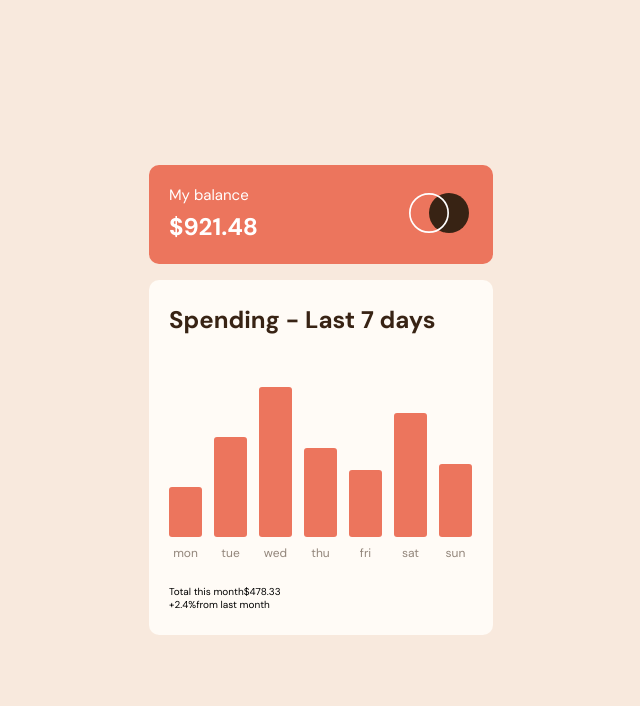
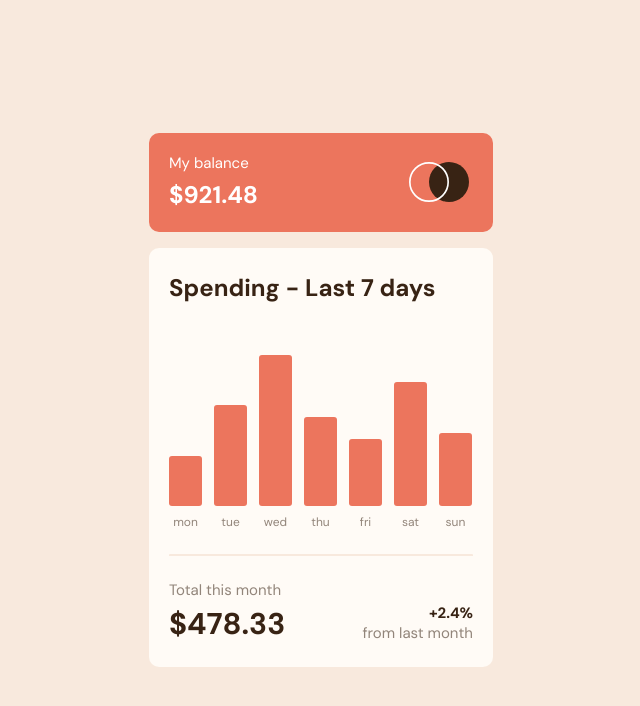
Before and after one commit to AdamHaniff/Expenses-Chart-Component, a React (Create React App) app: page / in a window 1280 px wide. Shown: the top 706 px of the page, without its empty margins (319-959 px from the left). Built offline with nearby package versions, Linux system fonts and the light colour scheme.

Commit message:
Styled total element in 375px layout

```diff
--- a/src/css/main.css
+++ b/src/css/main.css
@@ -102,4 +102,37 @@ body {
 .spending__day {
   color: #92857a;
   font-size: 1.2rem;
+}
+
+.total {
+  border-top: 0.2rem solid #f8e9dd;
+  border-radius: 0.1rem;
+  padding-top: 2.4rem;
+  display: flex;
+  justify-content: space-between;
+}
+.total__this-month {
+  display: flex;
+  flex-direction: column;
+  gap: 0.4rem;
+}
+.total__label {
+  color: #92857a;
+  font-size: 1.5rem;
+}
+.total__spent {
+  color: #382314;
+  font-size: 3rem;
+  font-weight: 700;
+}
+.total__last-month {
+  display: flex;
+  flex-direction: column;
+  justify-content: flex-end;
+}
+.total__percentage {
+  color: #382314;
+  font-size: 1.5rem;
+  font-weight: 700;
+  text-align: right;
 }/*# sourceMappingURL=main.css.map */
--- a/src/sass/main.scss
+++ b/src/sass/main.scss
@@ -138,3 +138,42 @@ body {
     font-size: 1.2rem;
   }
 }
+
+// ************* TOTAL *************
+.total {
+  border-top: 0.2rem solid $color-antique-white;
+  border-radius: 0.1rem;
+  padding-top: 2.4rem;
+  display: flex;
+  justify-content: space-between;
+
+  &__this-month {
+    display: flex;
+    flex-direction: column;
+    gap: 0.4rem;
+  }
+
+  &__label {
+    color: $color-stonewall;
+    font-size: 1.5rem;
+  }
+
+  &__spent {
+    color: $color-brown-tumbleweed;
+    font-size: 3rem;
+    font-weight: $fw-bold;
+  }
+
+  &__last-month {
+    display: flex;
+    flex-direction: column;
+    justify-content: flex-end;
+  }
+
+  &__percentage {
+    color: $color-brown-tumbleweed;
+    font-size: 1.5rem;
+    font-weight: $fw-bold;
+    text-align: right;
+  }
+}
```
Also changed, not shown: 1 other file (tests, documents, lock files or other folders).
